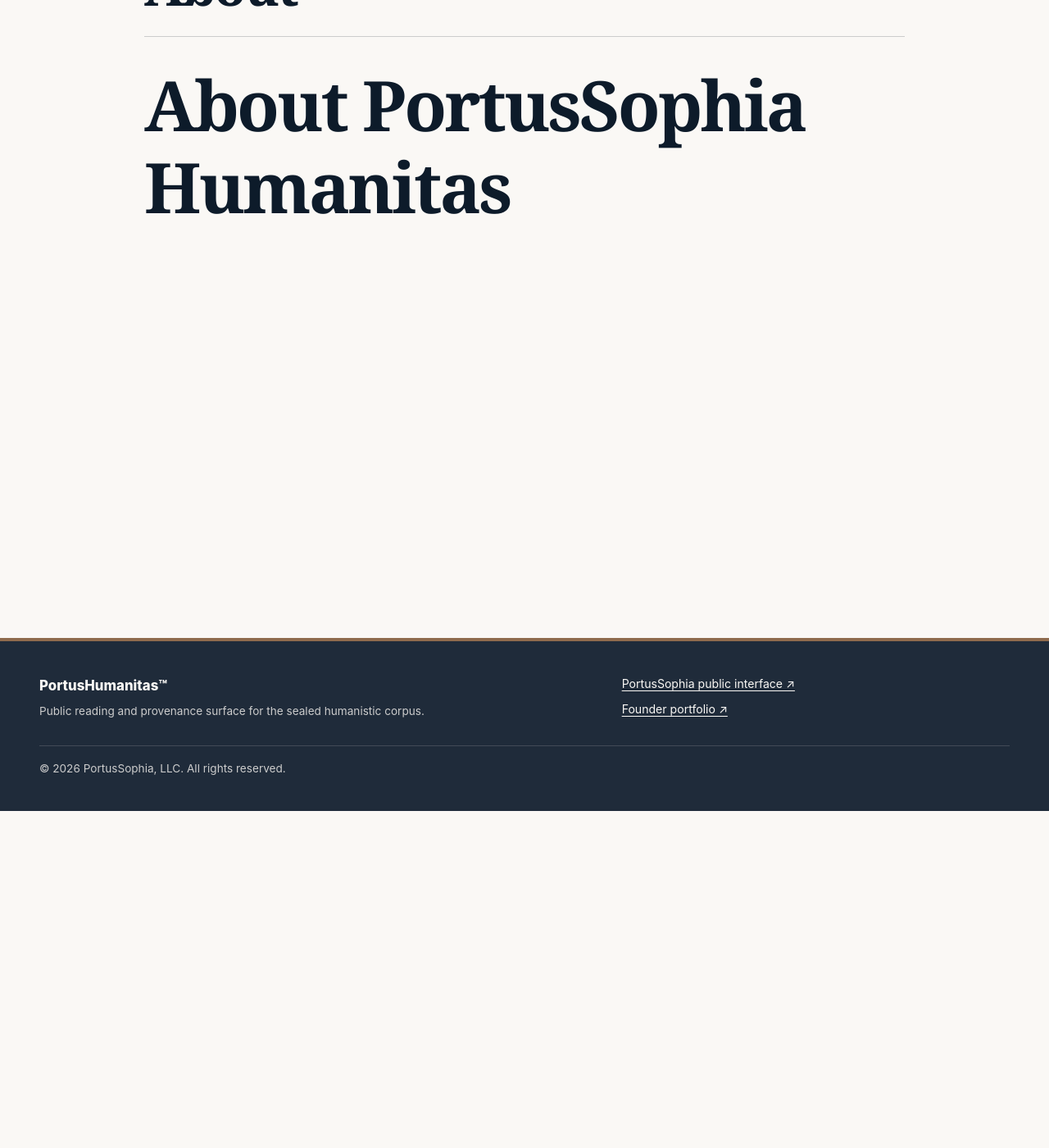
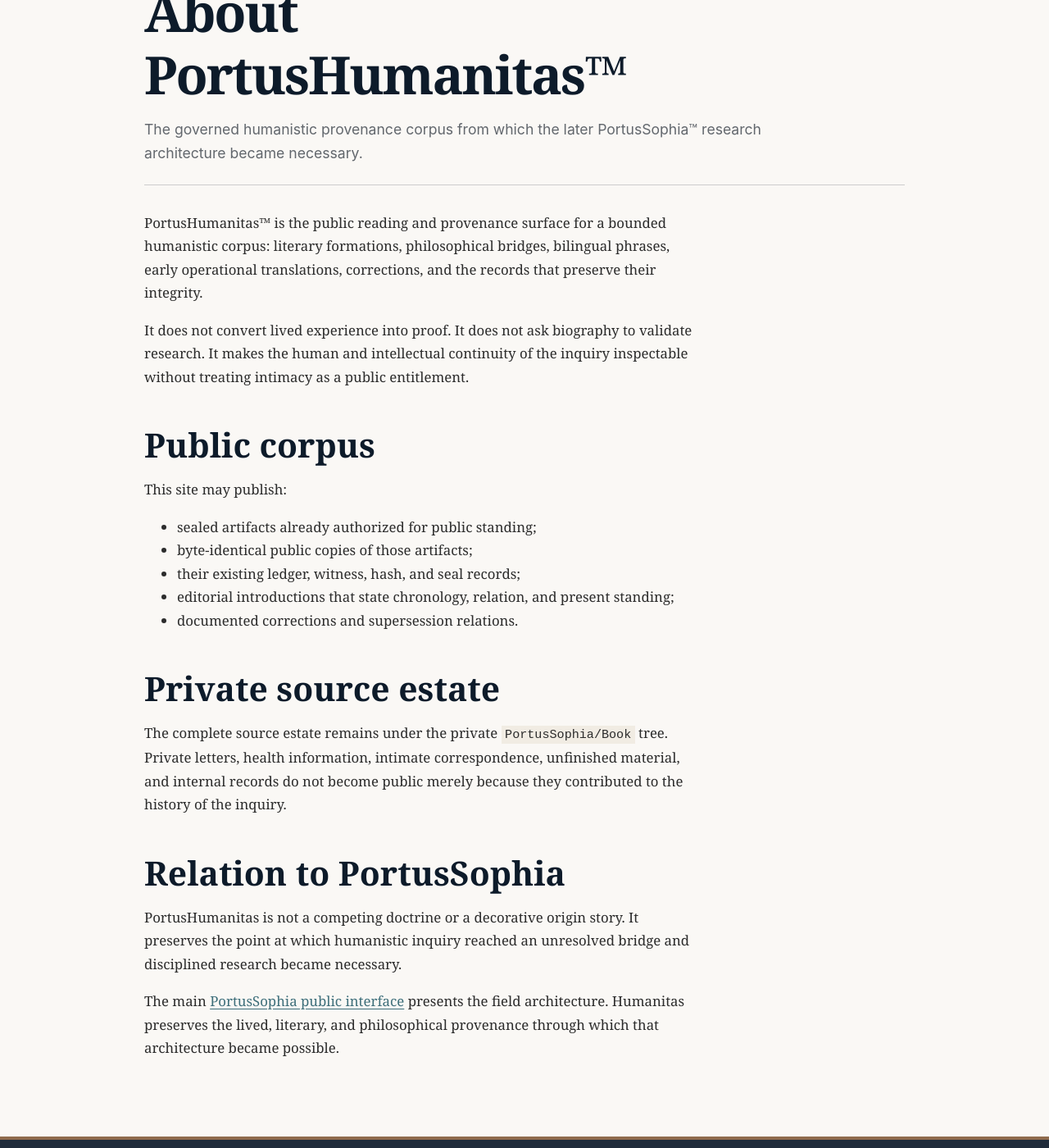
Before and after one commit to portussophia/portussophia-humanitas, a Jekyll site: the page built from about/index.md, in a window 1280 px wide and 1400 px high, scrolled down 233 px. Shown: the whole window at 82% size. Built offline with Jekyll 4.4.1, drawn with Linux system fonts in a browser that asks for light colours; some of the changed text lies outside the part shown.

Commit message:
Define Humanitas public and private boundaries

```diff
--- a/about/index.md
+++ b/about/index.md
@@ -1,7 +1,30 @@
 ---
 layout: page
-title: About
+title: "About PortusHumanitas™"
+eyebrow: "Declared interface"
+intro: "The governed humanistic provenance corpus from which the later PortusSophia™ research architecture became necessary."
 permalink: /about/
 ---
+PortusHumanitas™ is the public reading and provenance surface for a bounded humanistic corpus: literary formations, philosophical bridges, bilingual phrases, early operational translations, corrections, and the records that preserve their integrity.
 
-# About PortusSophia Humanitas
+It does not convert lived experience into proof. It does not ask biography to validate research. It makes the human and intellectual continuity of the inquiry inspectable without treating intimacy as a public entitlement.
+
+## Public corpus
+
+This site may publish:
+
+- sealed artifacts already authorized for public standing;
+- byte-identical public copies of those artifacts;
+- their existing ledger, witness, hash, and seal records;
+- editorial introductions that state chronology, relation, and present standing;
+- documented corrections and supersession relations.
+
+## Private source estate
+
+The complete source estate remains under the private `PortusSophia/Book` tree. Private letters, health information, intimate correspondence, unfinished material, and internal records do not become public merely because they contributed to the history of the inquiry.
+
+## Relation to PortusSophia
+
+PortusHumanitas is not a competing doctrine or a decorative origin story. It preserves the point at which humanistic inquiry reached an unresolved bridge and disciplined research became necessary.
+
+The main [PortusSophia public interface](https://public.portussophia.com) presents the field architecture. Humanitas preserves the lived, literary, and philosophical provenance through which that architecture became possible.
```
